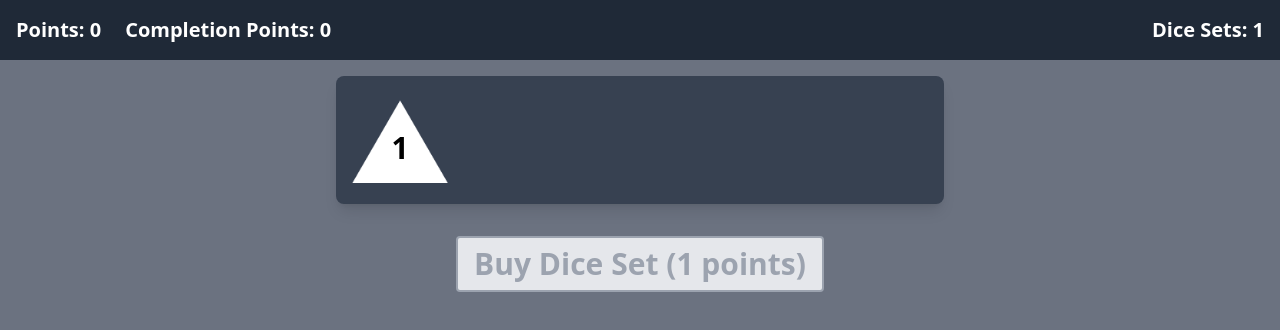
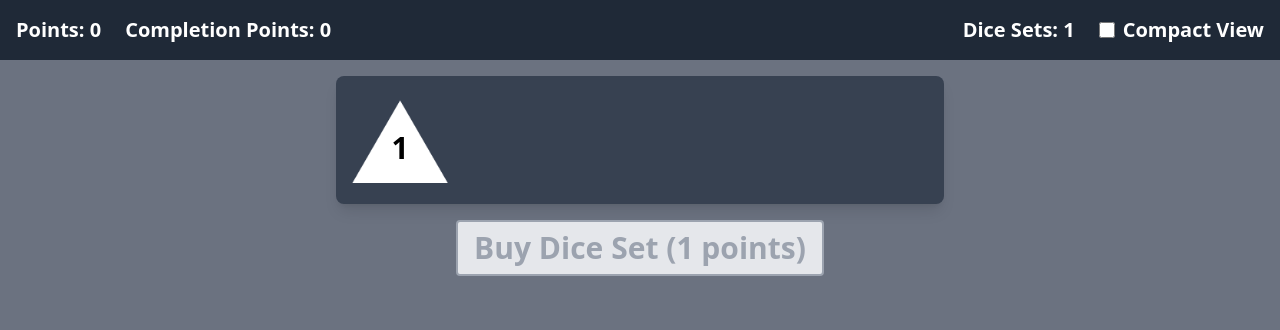
Before and after one commit to PoqaTJ/dice-roller-incremental, a React (Vite) app: page / in a window 1280 px wide. Shown: the top 330 px of the page. Built offline with nearby package versions, Linux system fonts and the light colour scheme.

Commit message:
Add support for compact view.

```diff
--- a/src/App.tsx
+++ b/src/App.tsx
@@ -3,7 +3,7 @@ import { DiceSet } from './DiceSet';
 import { GameStateProvider, useGameState } from './GameState';
 
 function Header() {
-  const { points, completionPoints, diceSetCount } = useGameState();
+  const { points, completionPoints, diceSetCount, minimizeDiceSets, setMinimizeDiceSets } = useGameState();
 
   return (
     <div className="w-full bg-gray-800 p-4 flex justify-between items-center">
@@ -11,25 +11,38 @@ function Header() {
         <div className="text-xl">Points: {points}</div>
         <div className="text-xl">Completion Points: {completionPoints}</div>
       </div>
-      <div className="text-white text-xl">
+      <div className="flex items-center gap-6 text-white">
+        <div className="text-xl">
           Dice Sets: {diceSetCount}
+        </div>
+        <label className="flex items-center gap-2 cursor-pointer">
+          <input
+            type="checkbox"
+            checked={minimizeDiceSets}
+            onChange={(e) => setMinimizeDiceSets(e.target.checked)}
+            className="w-4 h-4"
+          />
+          <span className="text-xl">Compact View</span>
+        </label>
       </div>
     </div>
   );
 }
 
 function DiceSetsContainer() {
-  const { diceSetCount, points, purchaseDiceSet } = useGameState();
+  const { diceSetCount, points, purchaseDiceSet, minimizeDiceSets } = useGameState();
   const nextSetCost = Math.pow(2, diceSetCount - 1);
   const canAfford = points >= nextSetCost;
 
   return (
-    <div className="overflow-y-auto max-h-[calc(100vh-4rem)] w-full flex flex-col items-center gap-4 p-4">
+    <div className="overflow-y-auto max-h-[calc(100vh-4rem)] w-full p-4">
+      <div className={`${minimizeDiceSets ? 'grid grid-cols-2 sm:grid-cols-3 md:grid-cols-4 lg:grid-cols-5 gap-4' : 'flex flex-col items-center gap-4'}`}>
         {Array.from({ length: diceSetCount }).map((_, index) => (
           <div key={index} className="bg-gray-700 rounded-lg p-2 shadow-lg">
             <DiceSet />
           </div>
         ))}
+      </div>
 
       <button
         className={`font-bold py-2 px-4 rounded mt-4 ${
--- a/src/DiceSet.tsx
+++ b/src/DiceSet.tsx
@@ -8,7 +8,7 @@ const diceTypes = [4, 6, 8, 10, 12, 20];
 export function DiceSet() {
   const [activeIndex, setActiveIndex] = useState(0);
   const [isCompleted, setIsCompleted] = useState(false);
-  const { addPoint, addCompletionPoint } = useGameState();
+  const { addPoint, addCompletionPoint, minimizeDiceSets } = useGameState();
 
   function onReset() {
     setActiveIndex(0);
@@ -34,6 +34,22 @@ export function DiceSet() {
     if (index === diceTypes.length - 1) {
       onSetCompleted();
     }
+  }
+
+  if (minimizeDiceSets) {
+    const currentDie = diceTypes[activeIndex];
+    return (
+      <div className="flex flex-col items-center gap-2">
+        <div className="text-white text-sm">d{currentDie}</div>
+        <div style={{ width: '5rem', height: '5rem' }}>
+          <Die
+            sides={currentDie}
+            onRoll={(value) => handleRoll(activeIndex, value, currentDie)}
+            disabled={isCompleted}
+          />
+        </div>
+      </div>
+    );
   }
 
   return (
--- a/src/GameState.tsx
+++ b/src/GameState.tsx
@@ -4,9 +4,11 @@ interface GameStateContextType {
   points: number;
   completionPoints: number;
   diceSetCount: number;
+  minimizeDiceSets: boolean;
   addPoint: () => void;
   addCompletionPoint: () => void;
   purchaseDiceSet: () => boolean;
+  setMinimizeDiceSets: (value: boolean) => void;
 }
 
 const GameStateContext = createContext<GameStateContextType | undefined>(undefined);
@@ -15,6 +17,7 @@ export function GameStateProvider({ children }: { children: ReactNode }) {
   const [points, setPoints] = useState(0);
   const [completionPoints, setCompletionPoints] = useState(0);
   const [diceSetCount, setDiceSetCount] = useState(1);
+  const [minimizeDiceSets, setMinimizeDiceSets] = useState(false);
 
   const addPoint = () => setPoints(prev => prev + 1);
   const addCompletionPoint = () => setCompletionPoints(prev => prev + 1);
@@ -34,9 +37,11 @@ export function GameStateProvider({ children }: { children: ReactNode }) {
       points,
       completionPoints,
       diceSetCount,
+      minimizeDiceSets,
       addPoint,
       addCompletionPoint,
-      purchaseDiceSet
+      purchaseDiceSet,
+      setMinimizeDiceSets
     }}>
       {children}
     </GameStateContext.Provider>
```
Lines whose indentation alone changed are shown as unchanged.
